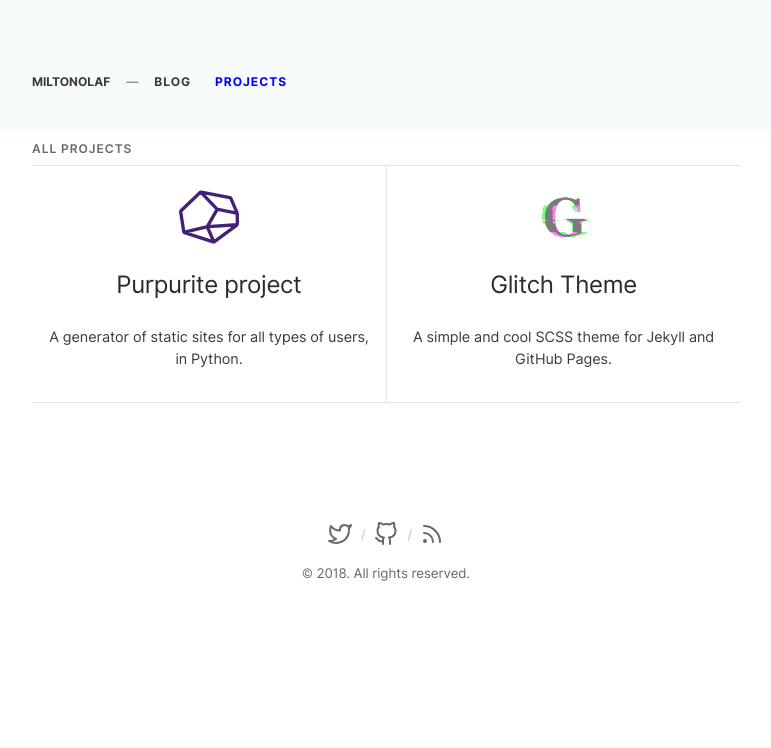
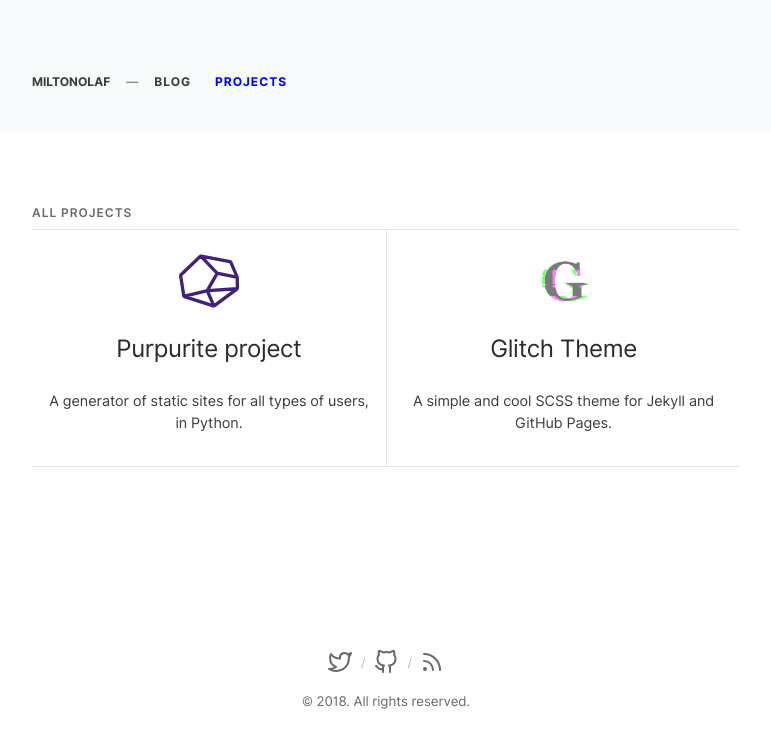
Before and after one commit to MiltonOlaf/miltonolaf.github.io, a Jekyll site: the page built from projects.html, in a window 1280 px wide. Shown: the top 748 px of the page, without its empty margins (254-1025 px from the left). Built offline with Jekyll 4.4.1, drawn with Linux system fonts in a browser that asks for light colours.

Commit message:
view in all page

```diff
--- a/_sass/glitch/_projects.scss
+++ b/_sass/glitch/_projects.scss
@@ -1,5 +1,8 @@
 section#projects{
   padding: 1rem 0;
+}
+main#projects{
+  padding: 4rem 0;
 }
 .project-feed {
   position: relative;
```
